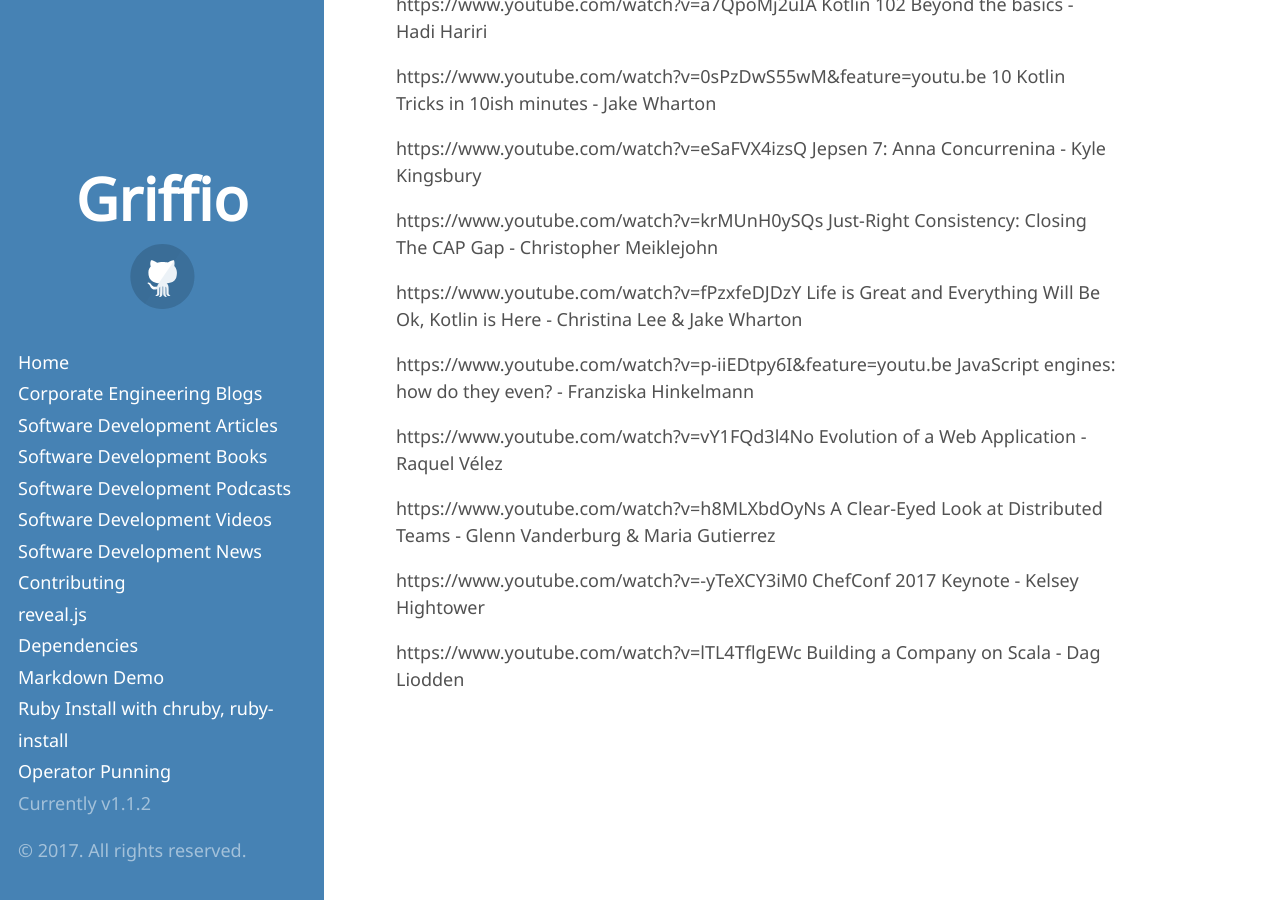
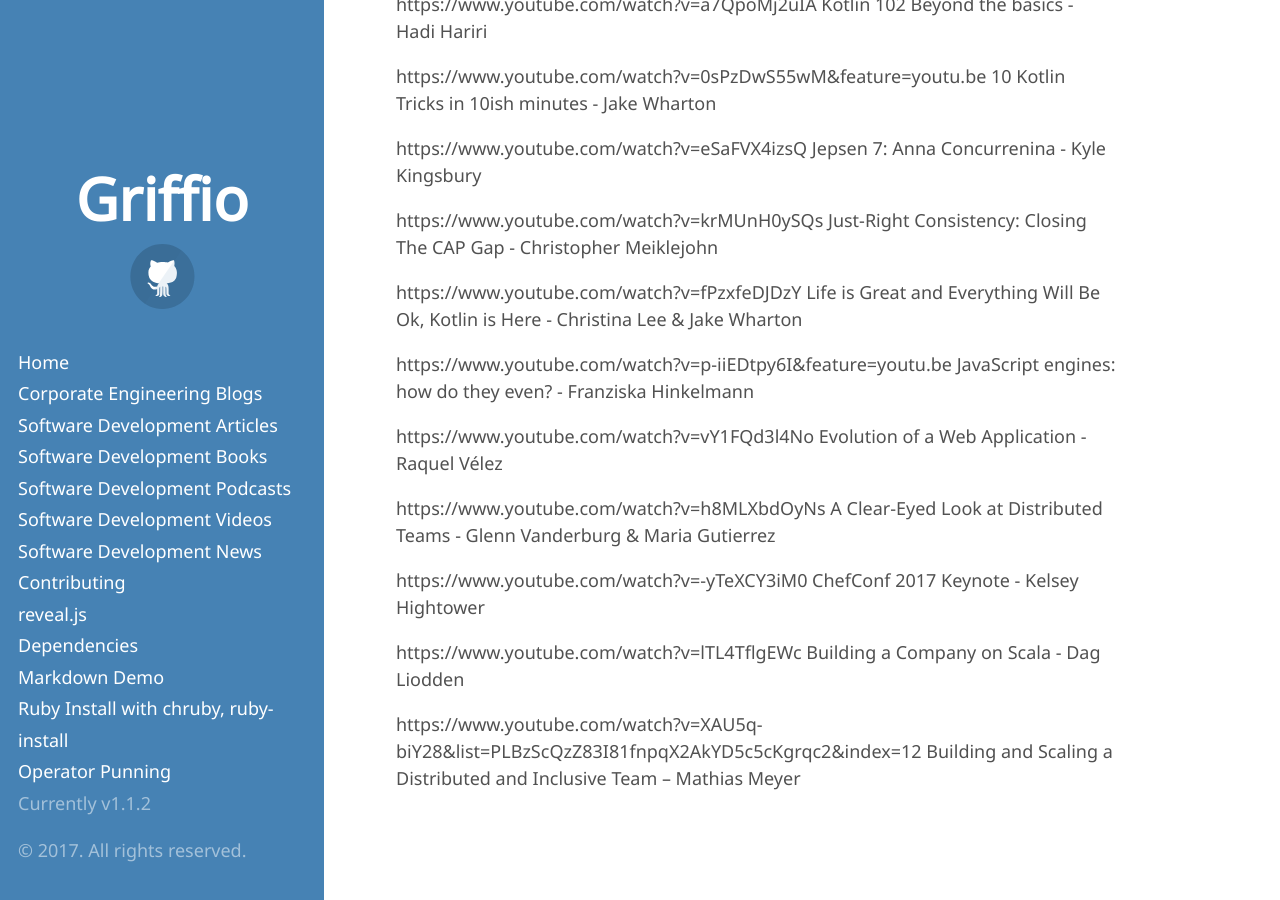
Before and after one commit to griffio/griffio.github.io, a Jekyll site: the page built from tech_talks_highlighted_2017.md, in a window 1280 px wide and 900 px high, scrolled down 837 px. Built offline with Jekyll 4.4.1, drawn with Linux system fonts in a browser that asks for light colours; some web fonts are replaced; our own code applies the rules of GitHub Pages for plain Markdown files.

Commit message:
Building and Scaling a Distributed and Inclusive Team

```diff
--- a/tech_talks_highlighted_2017.md
+++ b/tech_talks_highlighted_2017.md
@@ -37,3 +37,5 @@
 https://www.youtube.com/watch?v=-yTeXCY3iM0 ChefConf 2017 Keynote - Kelsey Hightower
 
 https://www.youtube.com/watch?v=lTL4TflgEWc Building a Company on Scala - Dag Liodden
+
+https://www.youtube.com/watch?v=XAU5q-biY28&list=PLBzScQzZ83I81fnpqX2AkYD5c5cKgrqc2&index=12 Building and Scaling a Distributed and Inclusive Team – Mathias Meyer
```
